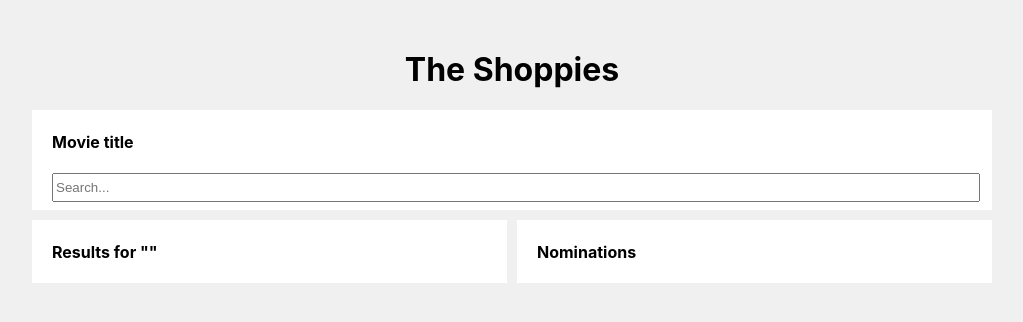
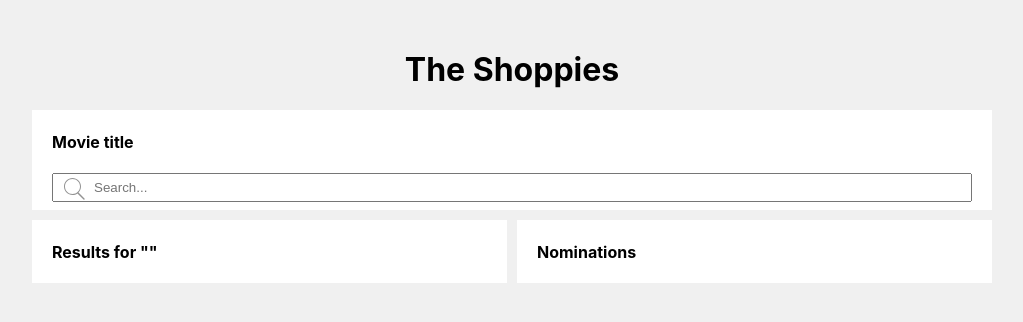
Before and after one commit to ChengjunCao/shopify-challenge, a React (Create React App) app: page / in a window 1280 px wide. Shown: the top 322 px of the page, without its empty margins (128-1151 px from the left). Built offline with nearby package versions, Linux system fonts and the light colour scheme.

Commit message:
add search icon

```diff
--- a/src/components/Search/Search.css
+++ b/src/components/Search/Search.css
@@ -3,3 +3,16 @@
   grid-column: 1/3;
   grid-row: 1/2;
 }
+.SearchBar {
+    position: relative;
+}
+.SearchBar input {
+    padding-left: 40px;
+}
+.SearchBar img {
+    position: absolute;
+    left: 0px;
+    padding: 0 6px;
+    pointer-events: none;
+    top: 0;
+}
--- a/src/components/Search/Search.jsx
+++ b/src/components/Search/Search.jsx
@@ -1,18 +1,23 @@
 import React from 'react';
 import './Search.css';
+import SearchIcon from '../../search-icon.svg';
 
 export default function Search(props) {
     return (
         <div className="Search">
             <div className="InnerDiv">
                 <h4>Movie title</h4>
-                <input
-                    style={{width: '100%', height: 23}}
-                    name="search"
-                    value={props.search}
-                    placeholder='Search...'
-                    onChange={props.handleChange}
-                />
+                <div className="SearchBar">
+                    <input
+                        style={{width: '95%', height: 23}}
+                        name="search"
+                        value={props.search}
+                        placeholder="Search..."
+                        onChange={props.handleChange}
+                    />
+                    <img src={SearchIcon} alt="search-icon" />
+                </div>
+
             </div>
         </div>
     )
```
Also changed, not shown: src/logo.svg (deleted), src/search-icon.svg (added).
